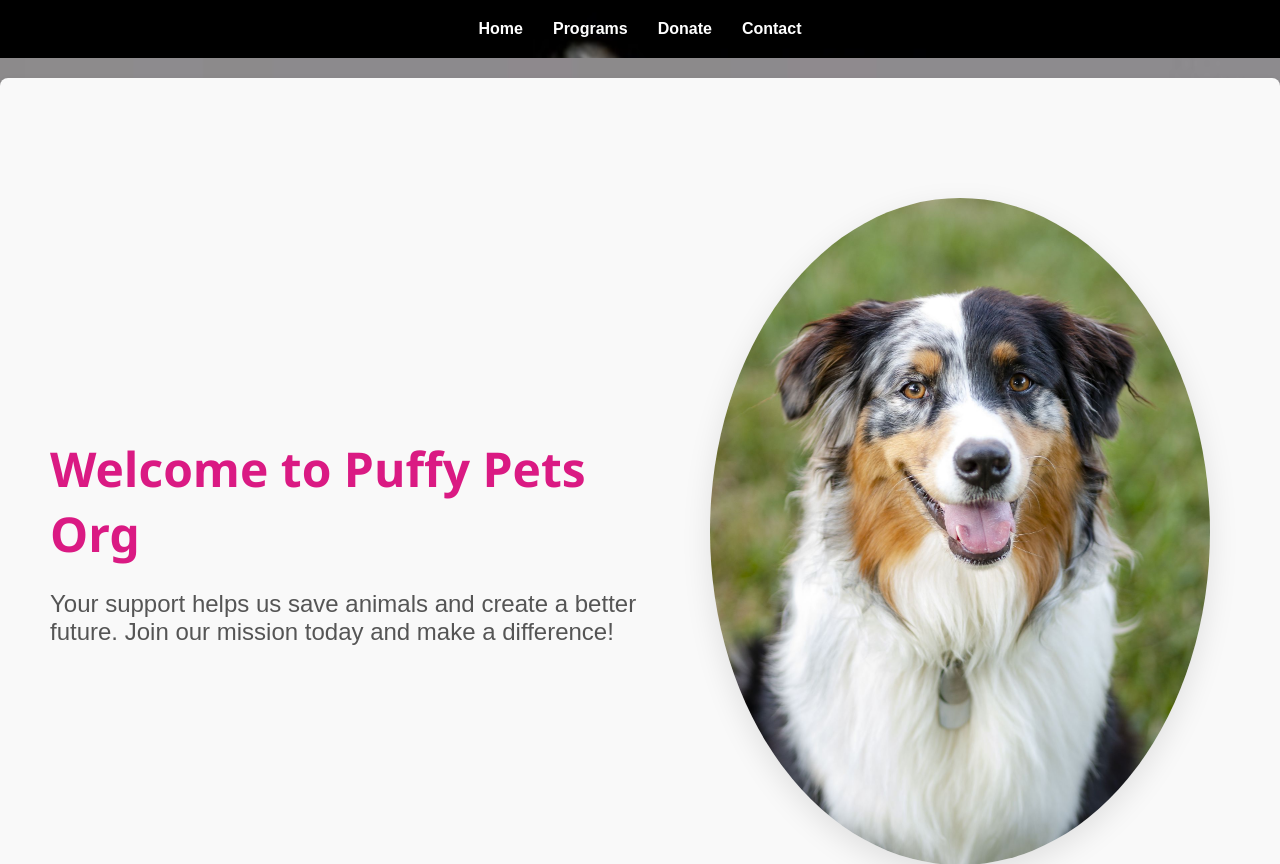
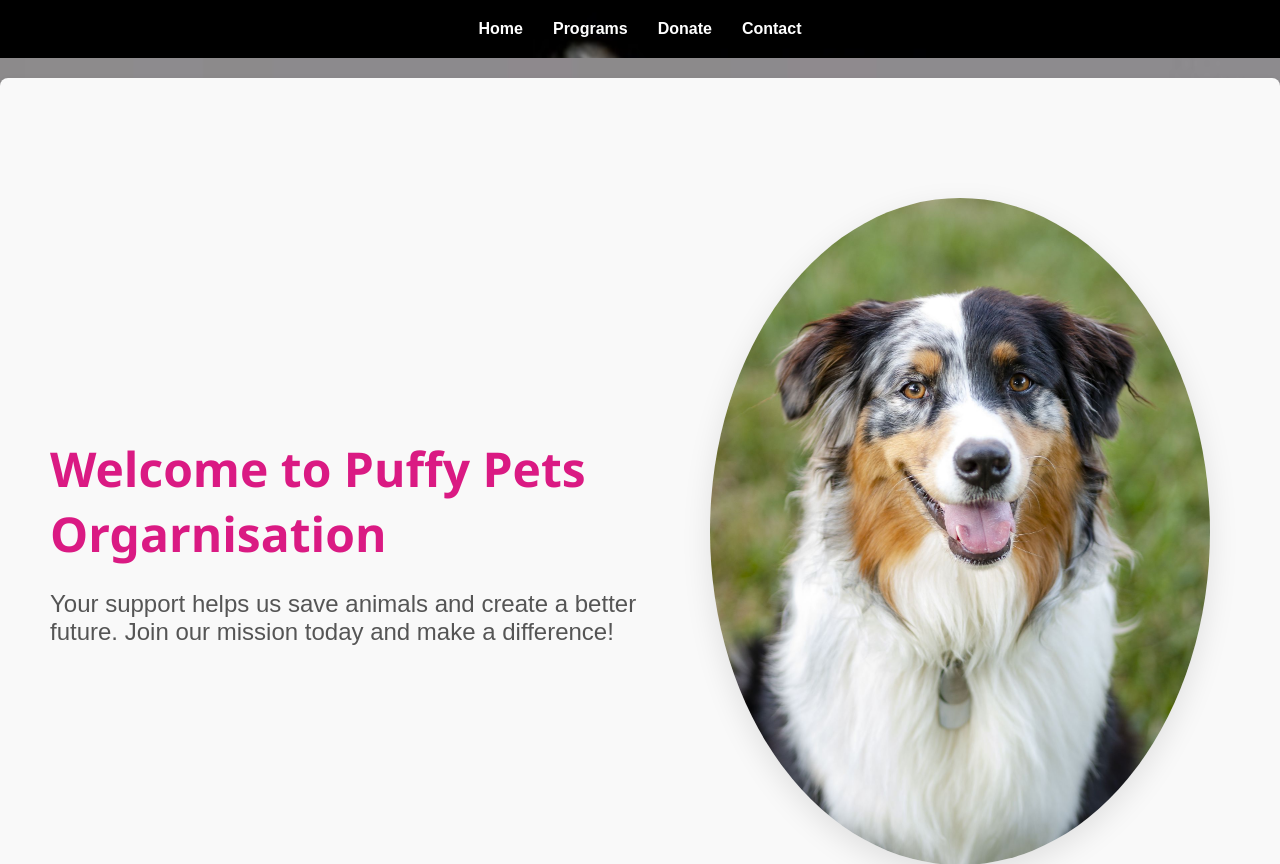
Before and after one commit to Tshedimoso/Resume-Website-Project, a plain HTML site: page index.html in a window 1280 px wide. Shown: the top 864 px of the page. Drawn offline with Linux system fonts and the light colour scheme.

Commit message:
Update index.html

```diff
--- a/index.html
+++ b/index.html
@@ -22,7 +22,7 @@
         <section class="hero">
             <div class="hero-content">
                 <div class="text">
-                    <h1>Welcome to Puffy Pets Org</h1>
+                    <h1>Welcome to Puffy Pets Orgarnisation</h1>
                     <p>Your support helps us save animals and create a better future. Join our mission today and make a difference!</p>
                 </div>
                 <div class="image-container">
```
